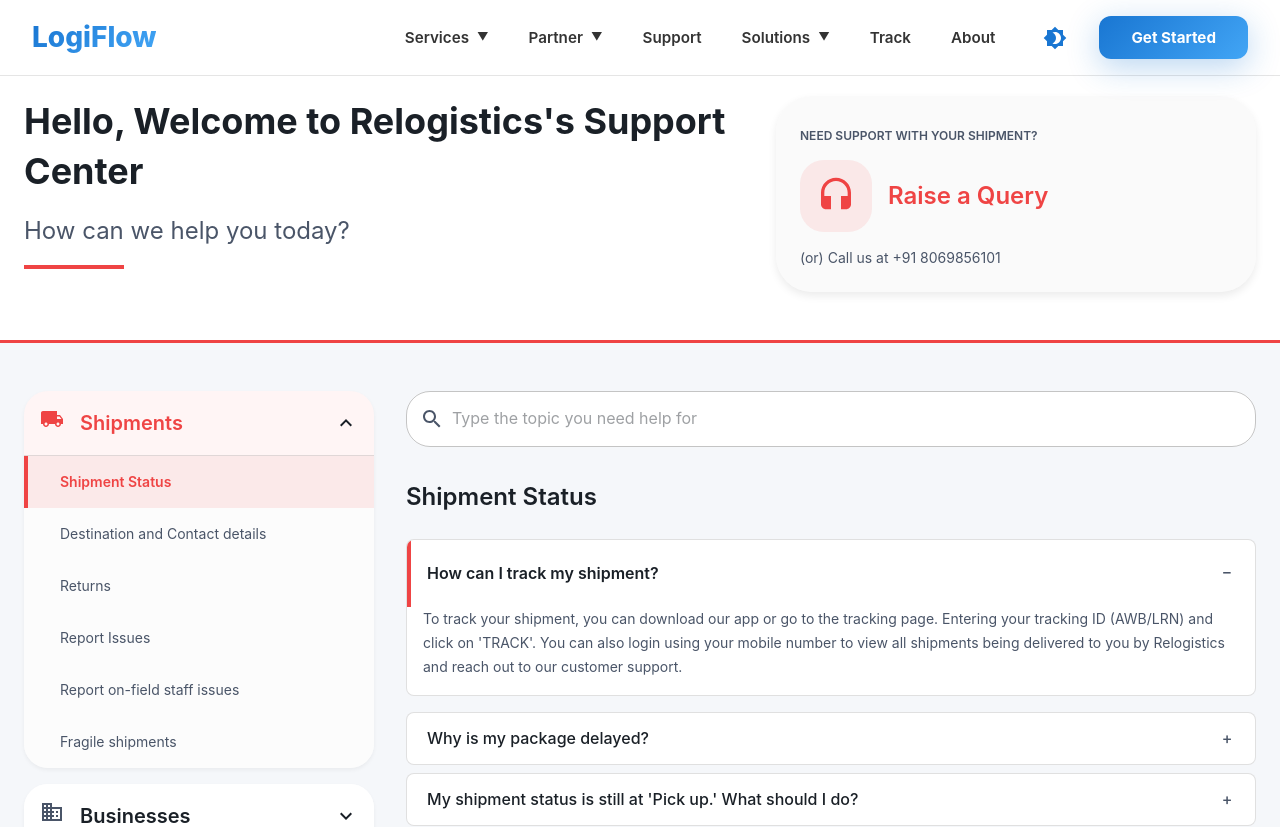
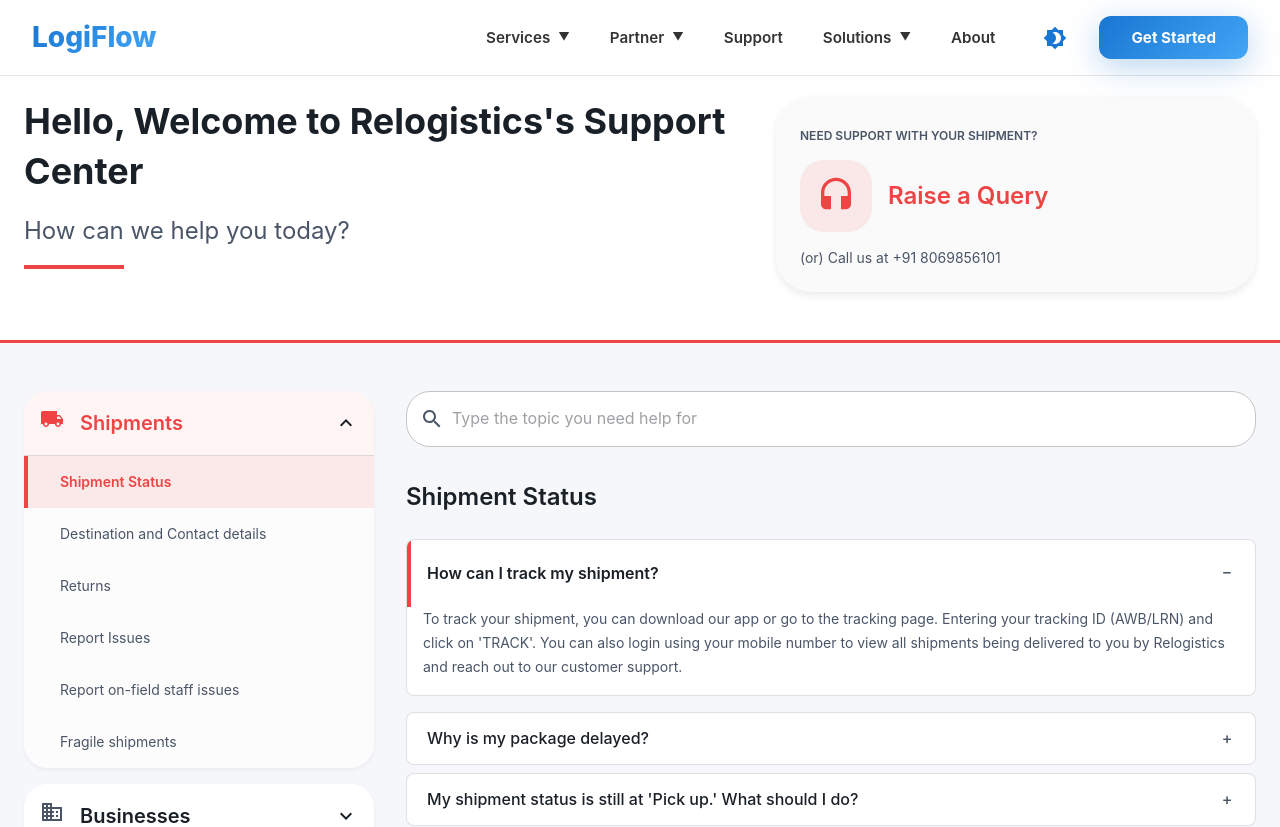
Before and after one commit to Techori/RI-Logistics, a React app in the folder frontend/: page /support in a window 1280 px wide. Shown: the top 827 px of the page. Built offline with nearby package versions, Linux system fonts and the light colour scheme; the HTML template or start-up script is replaced by a standard one.

Commit message:
Remove Track link from Navbar component to streamline navigation

```diff
--- a/frontend/src/components/solutions/Navbar.jsx
+++ b/frontend/src/components/solutions/Navbar.jsx
@@ -238,16 +238,6 @@
             )}
           </div>
 
-          {/* Track Link */}
-          <motion.div
-            whileHover={{ y: -2 }}
-            whileTap={{ scale: 0.95 }}
-            onClick={() => handleScrollTo("tracking-section")}
-            className="nav-link"
-          >
-            Track
-          </motion.div>
-
           {/* About Link */}
           <motion.div
             whileHover={{ y: -2 }}
```
